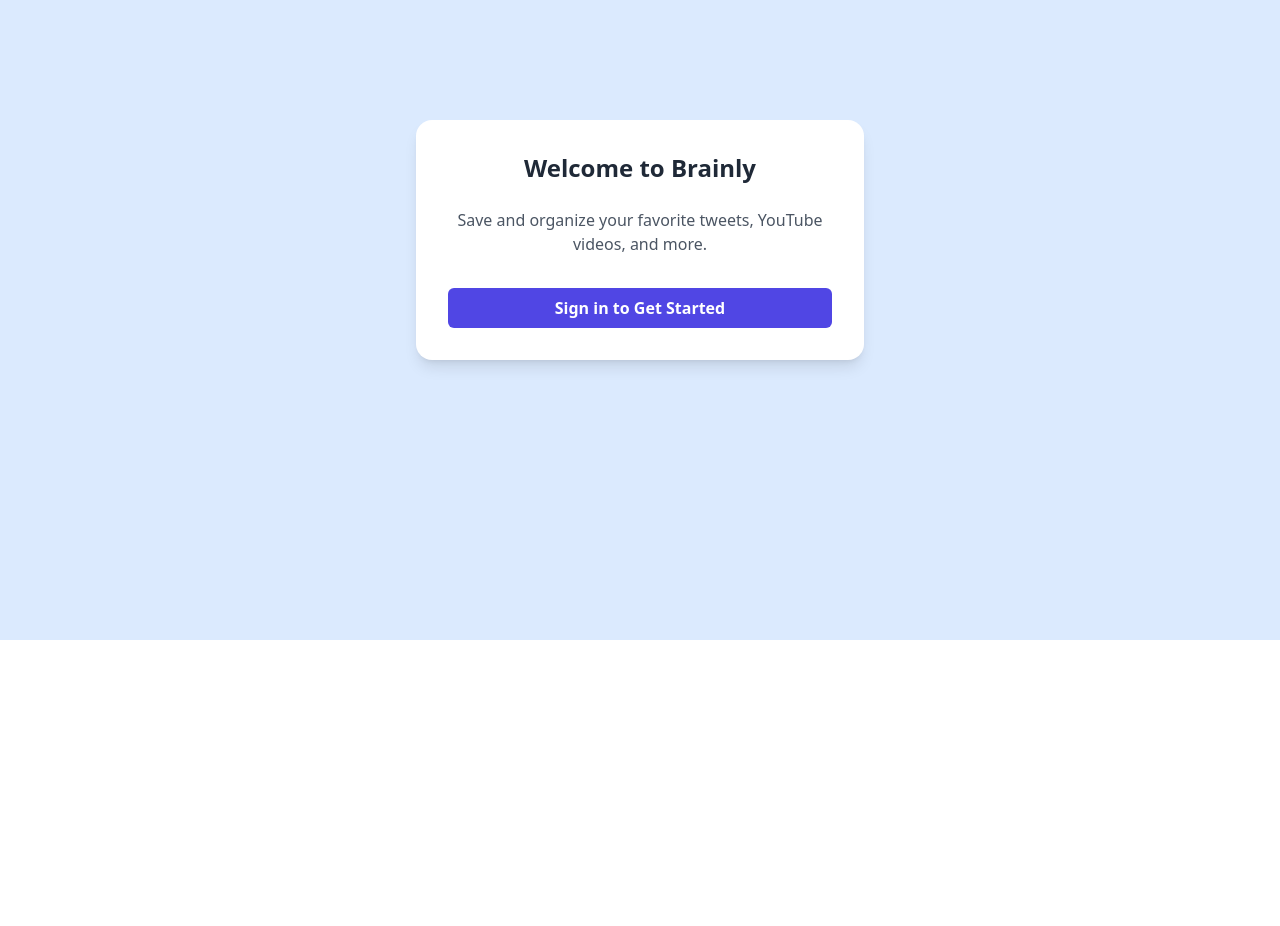
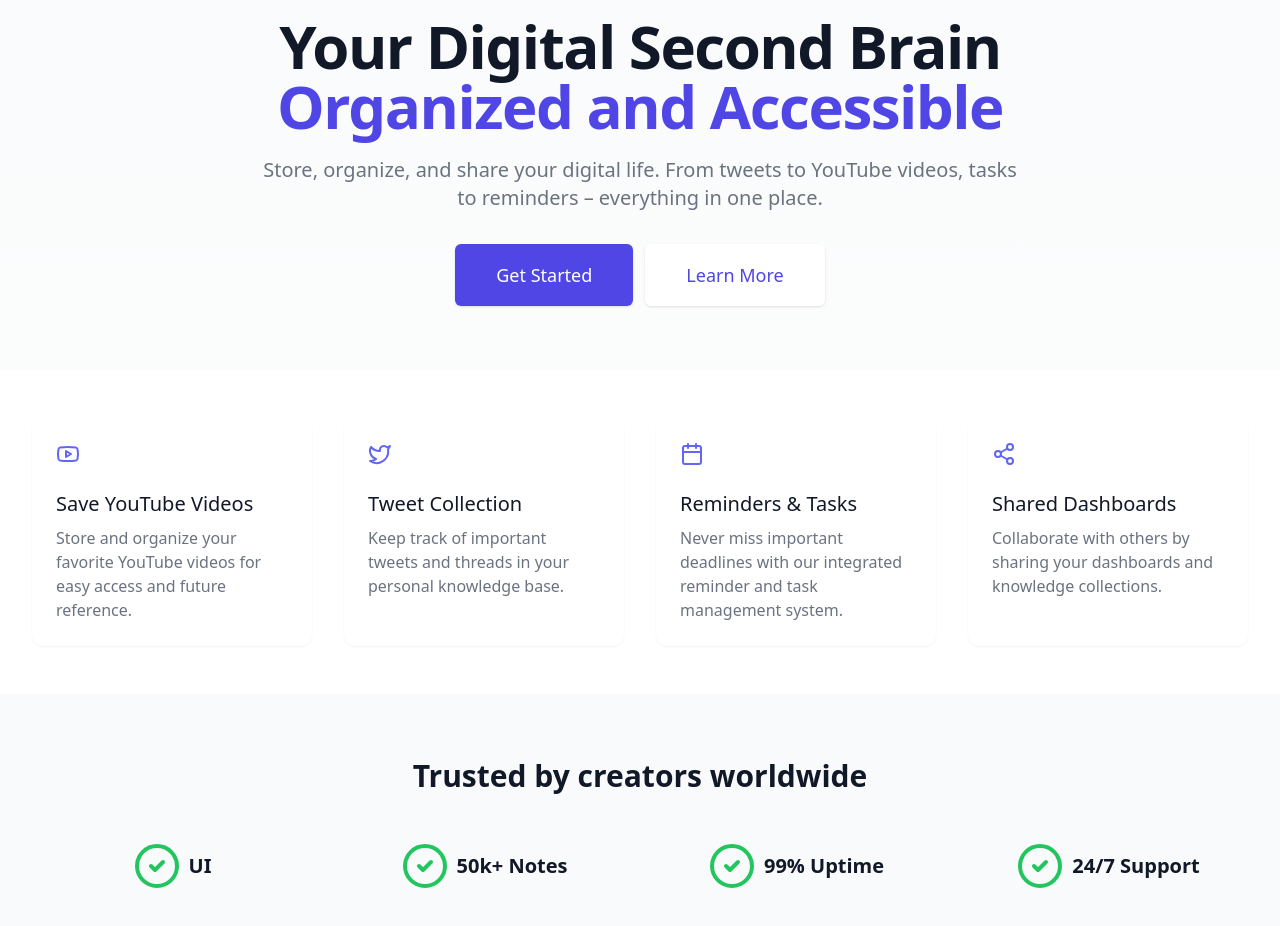
Before and after one commit to UjjwalAglawe/Brainly, a React (Vite) app in the folder Brainly-frontend/: page / in a window 1280 px wide. Shown: the part 160-1086 px from the top of the page. Before the commit the page ends 800 px from the top, so only its background shows below. Built offline with nearby package versions, Linux system fonts and the light colour scheme; no server answers.

Commit message:
Updated UI

```diff
--- a/Brainly-frontend/package.json
+++ b/Brainly-frontend/package.json
@@ -13,6 +13,7 @@
     "@types/dotenv": "^6.1.1",
     "axios": "^1.7.9",
     "dotenv": "^16.4.7",
+    "lucide-react": "^0.485.0",
     "react": "^18.3.1",
     "react-dom": "^18.3.1",
     "react-router-dom": "^7.1.3",
--- a/Brainly-frontend/src/components/Input.tsx
+++ b/Brainly-frontend/src/components/Input.tsx
@@ -11,7 +11,7 @@
             <input
                 type="text"
                 ref={reference || ref}
-                className="px-4 py-2 border rounded m-2"
+                className="w-full px-4 py-3 text-lg border rounded-lg m-2"
                 placeholder={placeholder}
             />
         </div>
--- a/Brainly-frontend/src/pages/Home.tsx
+++ b/Brainly-frontend/src/pages/Home.tsx
@@ -1,28 +1,130 @@
-import { Button } from "../components/Button";
-import { useNavigate } from "react-router-dom";
+import React, { useEffect } from 'react';
+import { Brain, Share2, Youtube, Calendar, Twitter, CheckCircle2 } from 'lucide-react';
+import { useNavigate } from 'react-router-dom';
+import axios from 'axios';
+
+const features = [
+  {
+    icon: <Youtube className="w-6 h-6 text-indigo-500" />,
+    title: 'Save YouTube Videos',
+    description: 'Store and organize your favorite YouTube videos for easy access and future reference.'
+  },
+  {
+    icon: <Twitter className="w-6 h-6 text-indigo-500" />,
+    title: 'Tweet Collection',
+    description: 'Keep track of important tweets and threads in your personal knowledge base.'
+  },
+  {
+    icon: <Calendar className="w-6 h-6 text-indigo-500" />,
+    title: 'Reminders & Tasks',
+    description: 'Never miss important deadlines with our integrated reminder and task management system.'
+  },
+  {
+    icon: <Share2 className="w-6 h-6 text-indigo-500" />,
+    title: 'Shared Dashboards',
+    description: 'Collaborate with others by sharing your dashboards and knowledge collections.'
+  }
+];
 
 export function Home() {
-  const navigate = useNavigate();
+  const navigate=useNavigate();
+  const BACKEND_URL2 = import.meta.env.VITE_BACKEND_URL;
+
+
+
+  async function first() {
+    try {
+      const response = await axios.post(`${BACKEND_URL2}/test`);
+      console.log("response", response.data);
+    } catch (error) {
+      console.error("Error fetching data:", error);
+    }
+  }
+
+  useEffect(() => {
+    first(); // Corrected function call
+  }, []);
+
+
 
   return (
-    <div className="min-h-screen bg-blue-100 p-6 flex flex-col justify-center items-center">
-      <div className="w-full max-w-md bg-white shadow-lg rounded-2xl p-8">
-        <h1 className="text-2xl font-semibold text-gray-800 mb-6 text-center">
-          Welcome to Brainly
-        </h1>
-        <p className="text-gray-600 mb-8 text-center">
-          Save and organize your favorite tweets, YouTube videos, and more.
-        </p>
+    <div className="min-h-screen bg-gradient-to-b from-gray-50 to-white">
+      {/* Hero Section */}
+      <div className="max-w-7xl mx-auto px-4 sm:px-6 lg:px-8 pt-20 pb-16">
+        <div className="text-center">
+          <div className="flex justify-center mb-8">
+            <Brain className="h-16 w-16 text-indigo-600" />
+          </div>
+          <h1 className="text-4xl tracking-tight font-extrabold text-gray-900 sm:text-5xl md:text-6xl">
+            <span className="block">Your Digital Second Brain</span>
+            <span className="block text-indigo-600">Organized and Accessible</span>
+          </h1>
+          <p className="mt-3 max-w-md mx-auto text-base text-gray-500 sm:text-lg md:mt-5 md:text-xl md:max-w-3xl">
+            Store, organize, and share your digital life. From tweets to YouTube videos,
+            tasks to reminders – everything in one place.
+          </p>
+          <div className="mt-5 max-w-md mx-auto sm:flex sm:justify-center md:mt-8">
+            <div className="rounded-md shadow">
+              <div onClick={()=>{
+                navigate("/signin")
+              }} className="w-full flex items-center justify-center px-8 py-3 border border-transparent text-base font-medium rounded-md text-white bg-indigo-600 hover:bg-indigo-700 md:py-4 md:text-lg md:px-10">
+                Get Started
+              </div>
+            </div>
+            <div className="mt-3 rounded-md shadow sm:mt-0 sm:ml-3">
+              <a href="#" className="w-full flex items-center justify-center px-8 py-3 border border-transparent text-base font-medium rounded-md text-indigo-600 bg-white hover:bg-gray-50 md:py-4 md:text-lg md:px-10">
+                Learn More
+              </a>
+            </div>
+          </div>
+        </div>
+      </div>
 
-        <Button
-          onClick={() => navigate("/signin")}
-          size="md"
-          variant="primary"
-          text="Sign in to Get Started"
-          fullwidth={true}
-          loading={false}
-        />
+      {/* Feature Section */}
+      <div className="py-12 bg-white">
+        <div className="max-w-7xl mx-auto px-4 sm:px-6 lg:px-8">
+          <div className="grid grid-cols-1 gap-8 sm:grid-cols-2 lg:grid-cols-4">
+            {features.map((feature, index) => (
+              <div key={index} className="relative p-6 bg-white rounded-xl shadow-sm hover:shadow-md transition-shadow duration-300">
+                <div className="absolute top-6 left-6">{feature.icon}</div>
+                <div className="pt-12">
+                  <h3 className="text-xl font-medium text-gray-900">{feature.title}</h3>
+                  <p className="mt-2 text-base text-gray-500">{feature.description}</p>
+                </div>
+              </div>
+            ))}
+          </div>
+        </div>
+      </div>
+
+      {/* Social Proof Section */}
+      <div className="bg-gray-50 py-16">
+        <div className="max-w-7xl mx-auto px-4 sm:px-6 lg:px-8">
+          <div className="text-center">
+            <h2 className="text-3xl font-extrabold text-gray-900">Trusted by creators worldwide</h2>
+            <div className="mt-12 grid grid-cols-2 gap-8 md:grid-cols-4">
+              <div className="flex items-center justify-center">
+                <CheckCircle2 className="h-12 w-12 text-green-500" />
+                <span className="ml-2 text-xl font-semibold text-gray-900">UI</span>
+              </div>
+              <div className="flex items-center justify-center">
+                <CheckCircle2 className="h-12 w-12 text-green-500" />
+                <span className="ml-2 text-xl font-semibold text-gray-900">50k+ Notes</span>
+              </div>
+              <div className="flex items-center justify-center">
+                <CheckCircle2 className="h-12 w-12 text-green-500" />
+                <span className="ml-2 text-xl font-semibold text-gray-900">99% Uptime</span>
+              </div>
+              <div className="flex items-center justify-center">
+                <CheckCircle2 className="h-12 w-12 text-green-500" />
+                <span className="ml-2 text-xl font-semibold text-gray-900">24/7 Support</span>
+              </div>
+            </div>
+          </div>
+        </div>
       </div>
     </div>
   );
 }
+
+// export default Home;
--- a/Brainly-frontend/src/pages/Signup.tsx
+++ b/Brainly-frontend/src/pages/Signup.tsx
@@ -1,6 +1,8 @@
 import { useRef } from "react";
 import { Button } from "../components/Button";
 import { Input } from "../components/Input";
+import { ToastContainer } from 'react-toastify';
+import { Brain } from 'lucide-react';
 import axios from "axios";
 // import { BACKEND_URL } from "../config";
 import { useNavigate } from "react-router-dom";
@@ -35,19 +37,60 @@
         }
     }
     return (
-        <div className="h-screen w-screen bg-gray-200 flex justify-center items-center">
-            <div className=" bg-white rounded-xl border min-w-48 p-8">
-                <Input ref={usernameRef} placeholder="Username" />
-                <Input ref={passwordRef} placeholder="Password" />
+        <div className="min-h-screen bg-gradient-to-b from-gray-50 to-white flex justify-center items-center px-4">
+      <div className="max-w-md w-full bg-white rounded-2xl shadow-lg p-8">
+        <div className="flex flex-col items-center mb-8">
+          <Brain className="h-12 w-12 text-indigo-600 mb-4" />
+          <h2 className="text-3xl font-bold text-gray-900">Create an account</h2>
+          <p className="mt-2 text-center text-gray-600">
+            Start organizing your digital life with Brainly
+          </p>
+        </div>
 
-                <div className="flex justify-center pt-4">
-                    <Button onClick={signup} size="md" variant="primary" text="Signup" fullwidth={true} loading={false} />
-                </div>
+        <div className="space-y-4">
+        <Input ref={usernameRef} placeholder="Username" />
+        <Input ref={passwordRef} placeholder="Password" />
 
-            <div className="flex font-semibold justify-center items-center cursor-pointer" onClick={()=>{
-                navigate("/signin");
-            }}>Have a account <span className=" text-blue-600">&nbsp; Sign in</span> </div>
-            </div>
+          <div className="flex items-center mb-4">
+            <input
+              id="terms"
+              type="checkbox"
+              className="h-4 w-4 text-indigo-600 focus:ring-indigo-500 border-gray-300 rounded"
+            />
+            <label htmlFor="terms" className="ml-2 block text-sm text-gray-700">
+              I agree to the{' '}
+              <a href="#" className="text-indigo-600 hover:text-indigo-500">
+                Terms of Service
+              </a>{' '}
+              and{' '}
+              <a href="#" className="text-indigo-600 hover:text-indigo-500">
+                Privacy Policy
+              </a>
+            </label>
+          </div>
+
+          <Button
+            onClick={signup}
+            size="md"
+            variant="primary"
+            text="Create Account"
+            fullwidth={true}
+          />
         </div>
+
+        <div className="mt-6 text-center">
+          <p className="text-sm text-gray-600">
+            Already have an account?{' '}
+            <button
+              onClick={() => navigate('/signin')}
+              className="font-medium text-indigo-600 hover:text-indigo-500"
+            >
+              Sign in
+            </button>
+          </p>
+        </div>
+      </div>
+      <ToastContainer position="bottom-right"/>
+    </div>
     )
 }
```
Also changed, not shown: Brainly-frontend/src/pages/Signin.tsx (+67 -12 lines), Brainly-frontend/src/pages/Hero.jsx (added), 3 other files (tests, documents, lock files or other folders).
